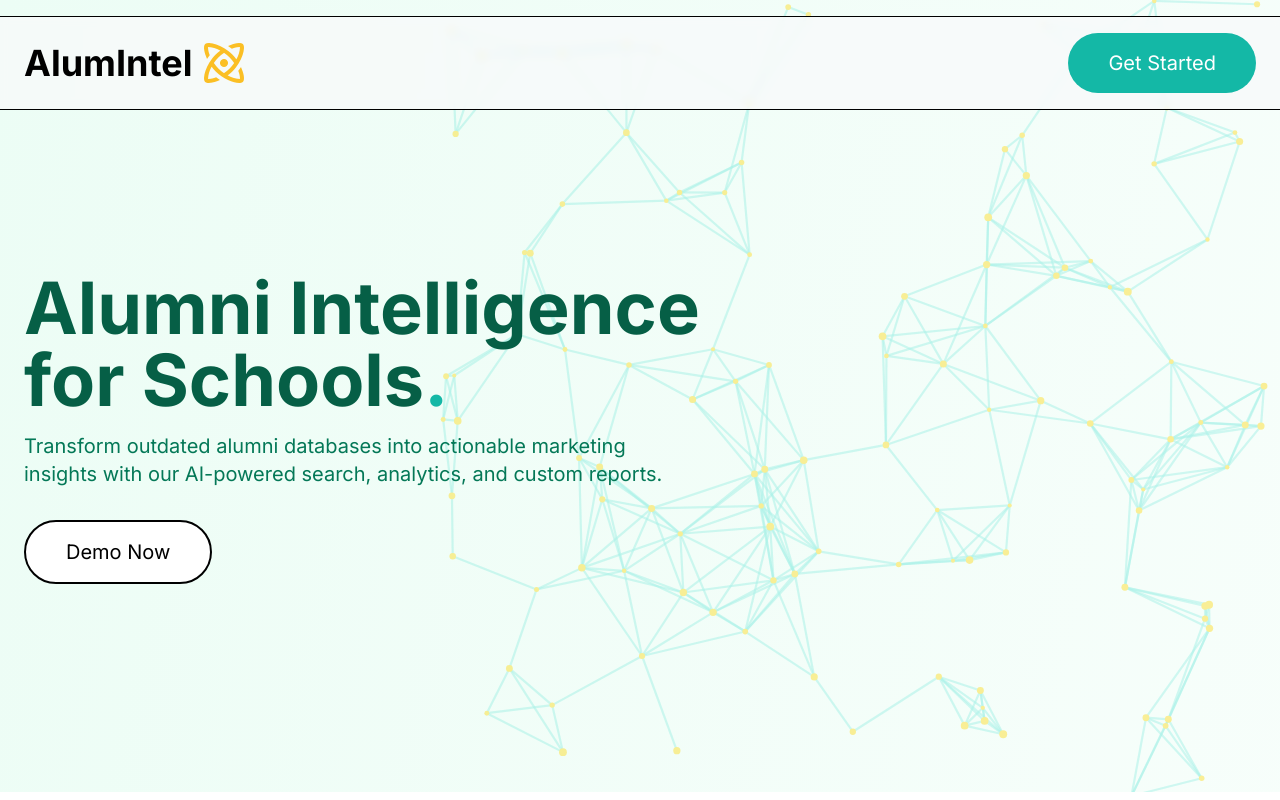
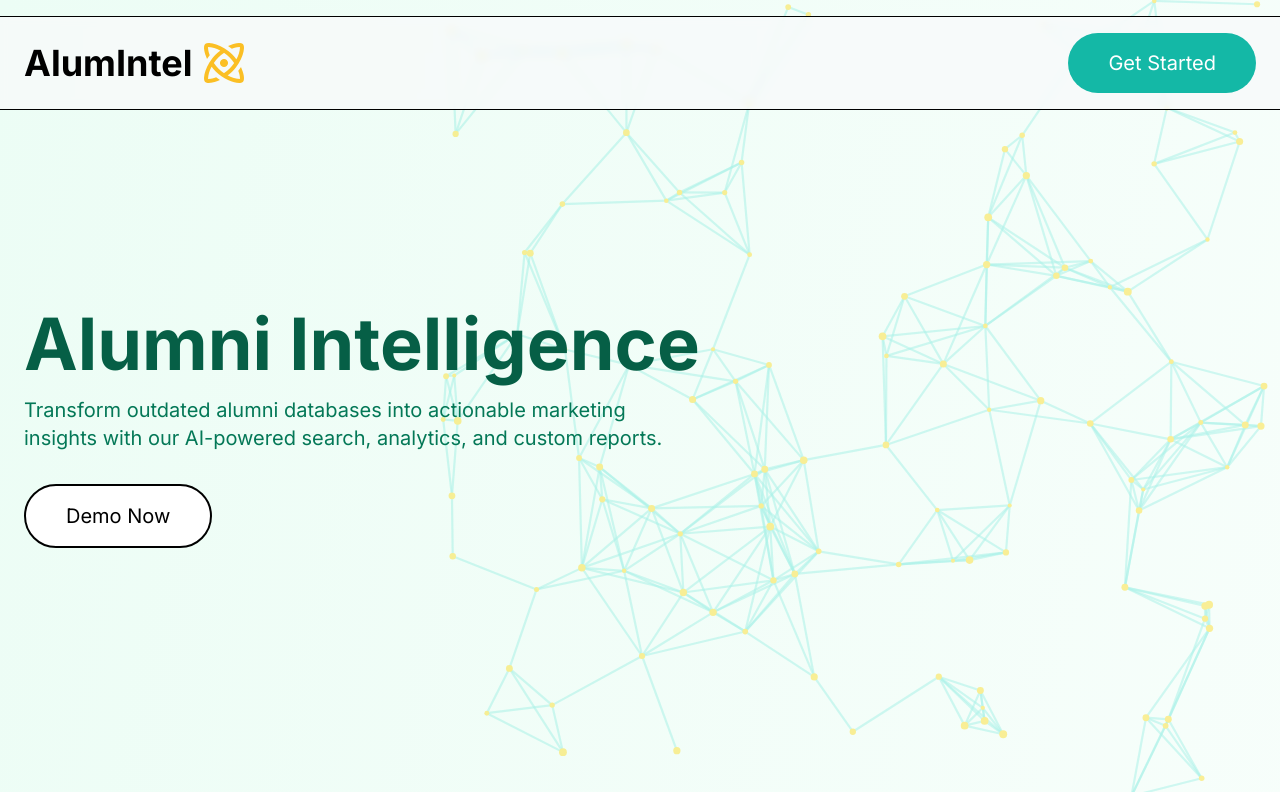
Before and after one commit to maimond123/alumlo, a Next.js app: page / in a window 1280 px wide. Shown: the top 800 px of the page. Built offline with nearby package versions, Linux system fonts and the light colour scheme; no server answers.

Commit message:
changed title

```diff
--- a/components/Hero.tsx
+++ b/components/Hero.tsx
@@ -45,7 +45,6 @@ export default function Hero() {
       }`}>
         <h1 className="text-7xl font-bold text-emerald-800 mb-4">
           Alumni Intelligence<br />
-          for Schools<span className="text-teal-500">.</span>
         </h1>
 
         <p className="text-xl text-emerald-700 mb-8 max-w-2xl">
```
